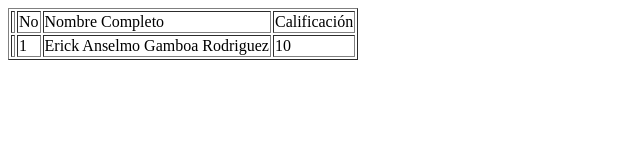
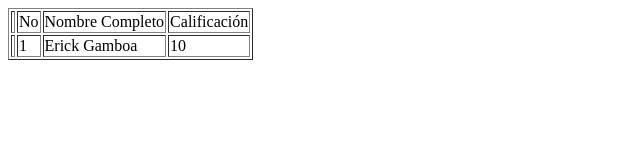
Before and after one commit to CNGamboardz/Prueba5J, a plain HTML site: page index.html in a window 1280 px wide. Shown: the whole page, without its empty margins (0-640 px from the left). Drawn offline with Linux system fonts and the light colour scheme.

Commit message:
se quito el nombre completo

```diff
--- a/index.html
+++ b/index.html
@@ -14,7 +14,7 @@
         </th></thead>
 <tbody><th>
     <td>1</td>
-    <td>Erick Anselmo Gamboa Rodriguez</td>
+    <td>Erick Gamboa</td>
     <td>10</td>
 </th></tbody>
 
```
